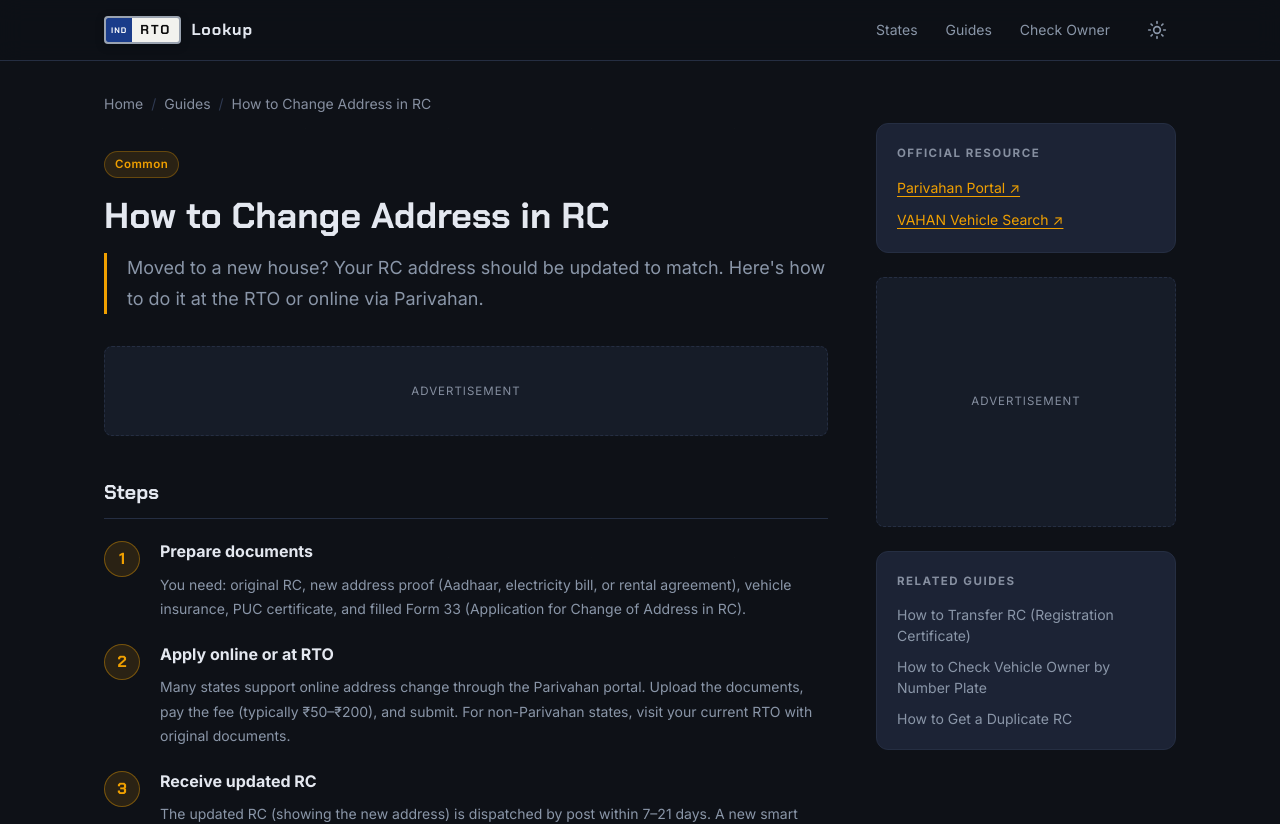
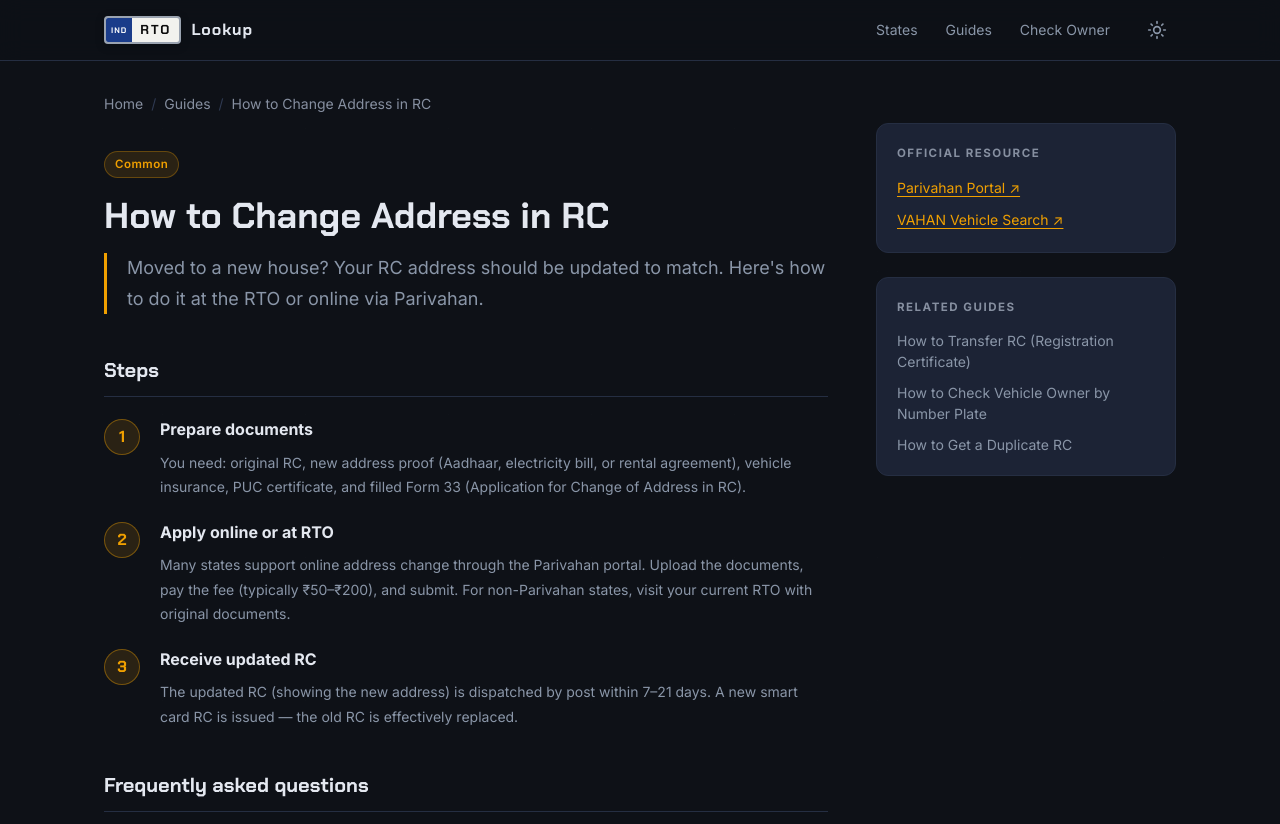
Before and after one commit to Naruto13133/rtolookup, a Next.js app: page /guides/address-change in a window 1280 px wide. Shown: the top 824 px of the page. Built offline with nearby package versions, Linux system fonts and the light colour scheme.

Commit message:
feat: remove all advertisement placeholder banners

```diff
--- a/app/guides/[slug]/page.js
+++ b/app/guides/[slug]/page.js
@@ -80,8 +80,6 @@ export default async function GuidePage({ params }) {
               <h1 className="guide-h1">{guide.title}</h1>
               <p className="guide-intro-text">{guide.intro}</p>
 
-              {/* ── Ad ── */}
-              <div className="ad-slot ad-slot-banner" style={{ margin: '32px 0' }} aria-label="Advertisement">Advertisement</div>
 
               <h2 className="guide-section-h">Steps</h2>
               <ol className="guide-steps" aria-label="Process steps">
@@ -122,7 +120,6 @@ export default async function GuidePage({ params }) {
                 </a>
               </div>
 
-              <div className="ad-slot ad-slot-rect" style={{ margin: '0 auto' }} aria-label="Advertisement">Advertisement</div>
 
               <div className="sidebar-block">
                 <p className="sidebar-label">Related guides</p>
--- a/app/page.js
+++ b/app/page.js
@@ -70,10 +70,6 @@ export default function Home() {
       {/* ── Lane divider ── */}
       <div className="container"><div className="lane" style={{ marginTop: '0' }} aria-hidden="true" /></div>
 
-      {/* ── Ad banner ── */}
-      <div className="container" style={{ marginTop: '40px', marginBottom: '0' }}>
-        <div className="ad-slot ad-slot-banner" aria-label="Advertisement">Advertisement</div>
-      </div>
 
       {/* ── Popular RTOs ── */}
       <section className="section">
--- a/app/rto/[code]/page.js
+++ b/app/rto/[code]/page.js
@@ -153,10 +153,6 @@ export default async function RTOPage({ params }) {
         </div>
       </section>
 
-      {/* ── Ad banner ── */}
-      <div className="container" style={{ padding: '24px 16px' }}>
-        <div className="ad-slot ad-slot-banner" aria-label="Advertisement">Advertisement</div>
-      </div>
 
       {/* ── FAQ ── */}
       <section className="section">
--- a/app/state/[state]/page.js
+++ b/app/state/[state]/page.js
@@ -73,7 +73,6 @@ export default async function StatePage({ params }) {
 
       <section className="section">
         <div className="container">
-          <div className="ad-slot ad-slot-banner" style={{ marginBottom: '40px' }} aria-label="Advertisement">Advertisement</div>
 
           <div className="state-rto-grid">
             {stateRTOs.map(rto => <PlateCard key={rto.code} rto={rto} size="md" />)}
```
